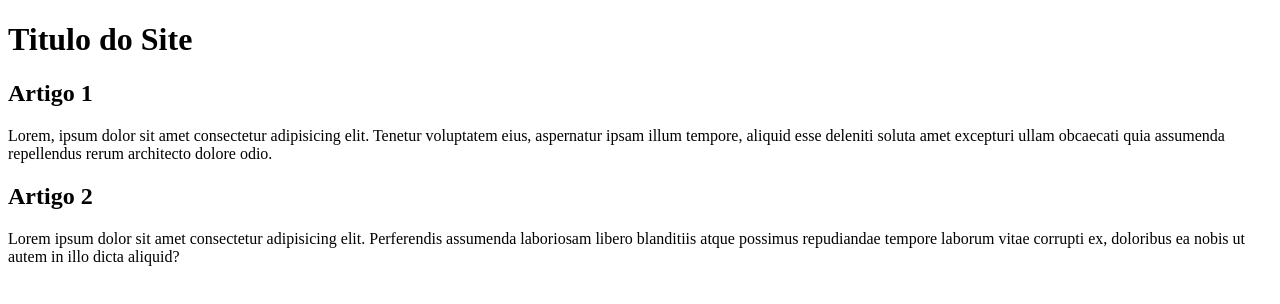
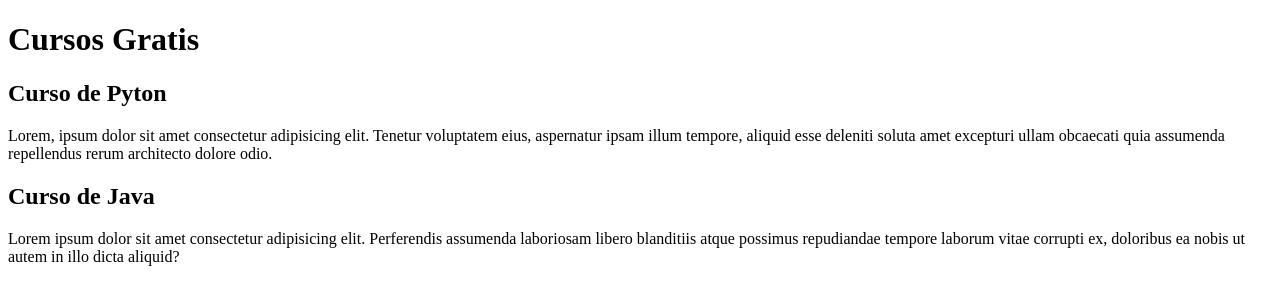
Before and after one commit to Henrique-Jonck/Teste-Branches, a plain HTML site: page index.html in a window 1280 px wide. Drawn offline with Linux system fonts and the light colour scheme.

Commit message:
Escrevendo os cursos

```diff
--- a/index.html
+++ b/index.html
@@ -8,14 +8,14 @@
 </head>
 <body>
     <header>
-        <h1>Titulo do Site</h1>
+        <h1>Cursos Gratis</h1>
     </header>
     <article>
-        <h2>Artigo 1</h2>
+        <h2>Curso de Pyton</h2>
         <p>Lorem, ipsum dolor sit amet consectetur adipisicing elit. Tenetur voluptatem eius, aspernatur ipsam illum tempore, aliquid esse deleniti soluta amet excepturi ullam obcaecati quia assumenda repellendus rerum architecto dolore odio.</p>
     </article>
     <article>
-        <h2>Artigo 2</h2>
+        <h2>Curso de Java</h2>
         <p>Lorem ipsum dolor sit amet consectetur adipisicing elit. Perferendis assumenda laboriosam libero blanditiis atque possimus repudiandae tempore laborum vitae corrupti ex, doloribus ea nobis ut autem in illo dicta aliquid?</p>
     </article>
 </body>
```
